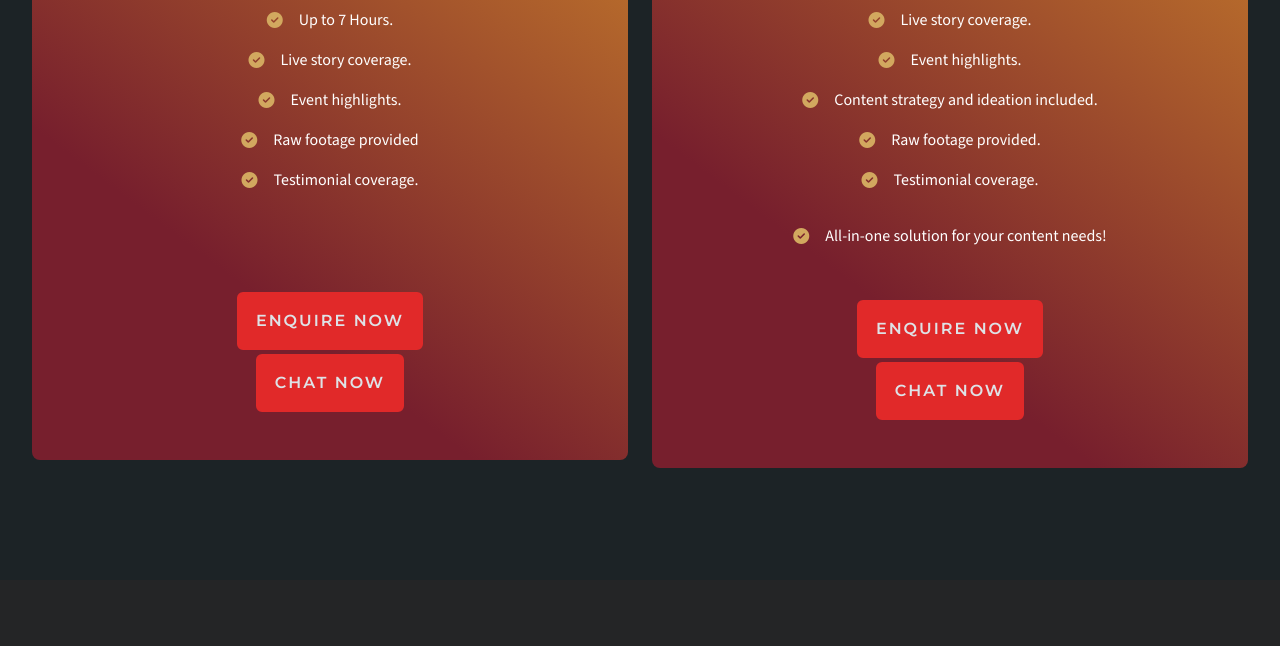
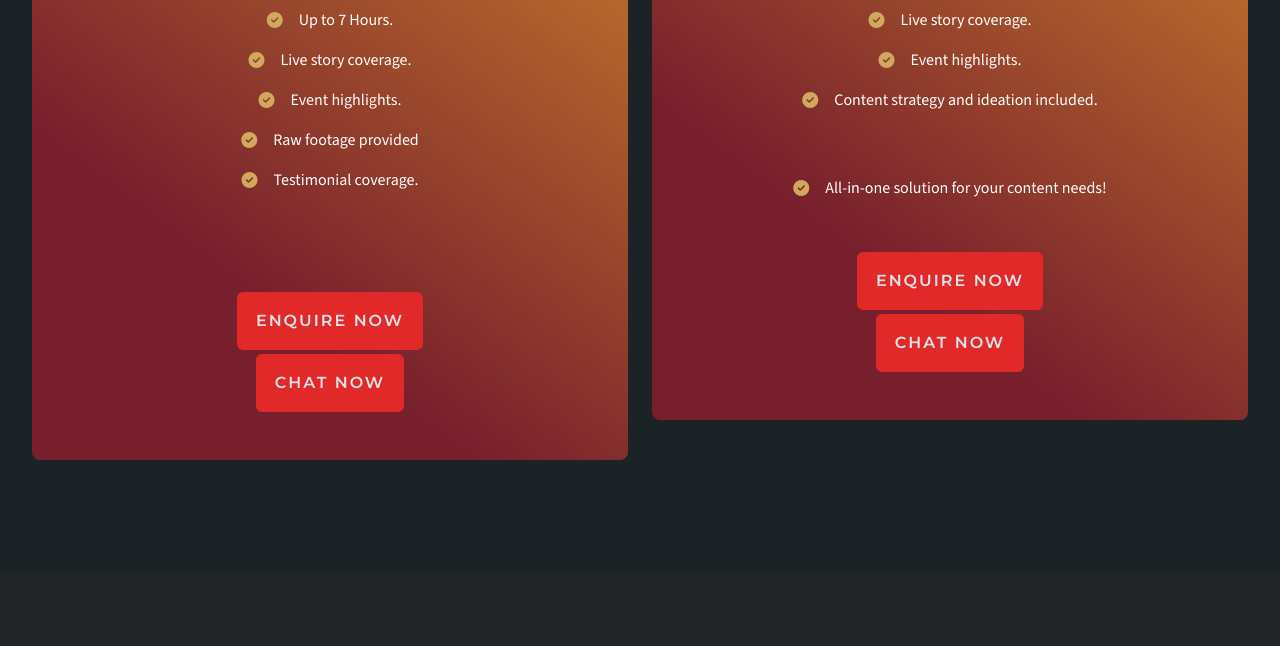
Before and after one commit to mohammedtaufeeqahmed/reelsonspot.com, a plain HTML site: page corporate-packages.html in a window 1280 px wide. Shown: the part 820-1466 px from the top of the page. Drawn offline with nearby package versions, Linux system fonts and the light colour scheme.

Commit message:
Changes as discussed

```diff
--- a/corporate-packages.html
+++ b/corporate-packages.html
@@ -195,16 +195,16 @@
                                         </span>
                                     </li>
                                     <li>
-                                        <span class="d-flex flex-row align-items-center gap-3">
+                                        <!-- <span class="d-flex flex-row align-items-center gap-3">
                                             <i class="fa-solid fa-circle-check accent-color"></i>
                                             <span>Raw footage provided.</span>
-                                        </span>
+                                        </span> -->
                                     </li>
                                     <li>
-                                        <span class="d-flex flex-row align-items-center gap-3">
+                                        <!-- <span class="d-flex flex-row align-items-center gap-3">
                                             <i class="fa-solid fa-circle-check accent-color"></i>
                                             <span>Testimonial coverage.</span>
-                                        </span>
+                                        </span> -->
                                     </li>
                                     <li></li>
                                         <span class="d-flex flex-row align-items-center gap-3">
```
Also changed, not shown: pricing.html (+1 -1 lines).
